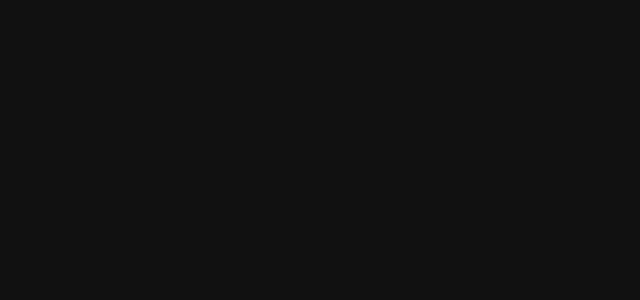
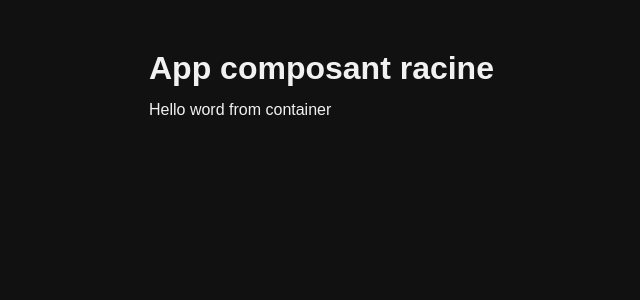
Before and after one commit to Reisorel/React_path, a React (Vite) app in the folder 3.Les-bases-de-React/: page / in a window 1280 px wide. Shown: the top 300 px of the page, without its empty margins (91-731 px from the left). Built offline with nearby package versions, Linux system fonts and the light colour scheme.

Commit message:
JSX and container

```diff
--- a/3.Les-bases-de-React/src/App.jsx
+++ b/3.Les-bases-de-React/src/App.jsx
@@ -1,8 +1,11 @@
+import Container from "./lessons/1.Le-JSX/Container"
+
 function App() {
 
   return (
     <div className="main-content">
-
+      <h1>App composant racine</h1>
+      <Container/>
     </div>
   )
 }
--- a/3.Les-bases-de-React/src/lessons/1.Le-JSX/Container.jsx
+++ b/3.Les-bases-de-React/src/lessons/1.Le-JSX/Container.jsx
@@ -0,0 +1,10 @@
+function Container() {
+  return (
+    <div>
+      <p>Hello word from container</p>
+    </div>
+  )
+}
+export default Container
+
+// la div retourne ici une seule éxecution de la fonction JSX
```
Also changed, not shown: 2 other files (tests, documents, lock files or other folders).
